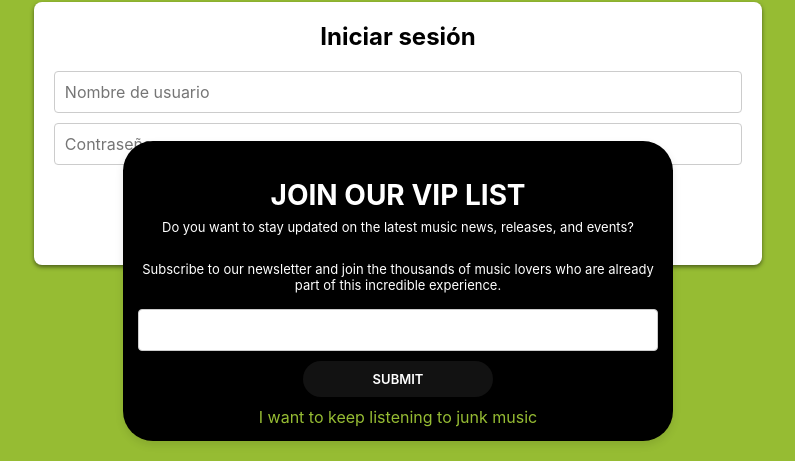
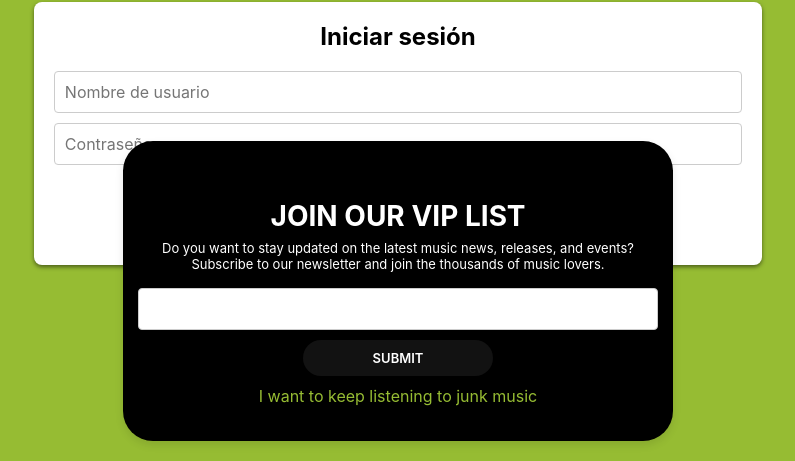
Before and after one commit to rperezbe/dark-patterns, a plain HTML site: page index.html in a window 1280 px wide. Both pictures are taken after a click on the link "I AGREE". Shown: the part 339-800 px from the top of the page, without its empty margins (242-1037 px from the left). Drawn offline with Linux system fonts and the light colour scheme.

Commit message:
corrección confirmshaming

```diff
--- a/index.html
+++ b/index.html
@@ -19,8 +19,7 @@
 </div>
 <div class="confirmshaming-banner" id="confirmshaming-banner">
   <h3 class="title">JOIN OUR VIP LIST</h3>
-  <p class="cookie-info">Do you want to stay updated on the latest music news, releases, and events? </p>
-  <p class="cookie-info">Subscribe to our newsletter and join the thousands of music lovers who are already part of this incredible experience.</p>
+  <p class="cookie-info">Do you want to stay updated on the latest music news, releases, and events? <br>Subscribe to our newsletter and join the thousands of music lovers.</p>
   <input type="text" id="nombre" name="nombre">
   <a href="" id="enlaceConfirmshaming" class="confirm-button">SUBMIT</a>
   <a href="" class="cancelConfirmShaming" id="cancelConfirmShaming">I want to keep listening to junk music</a>
```
Also changed, not shown: dark-patterns.txt.
